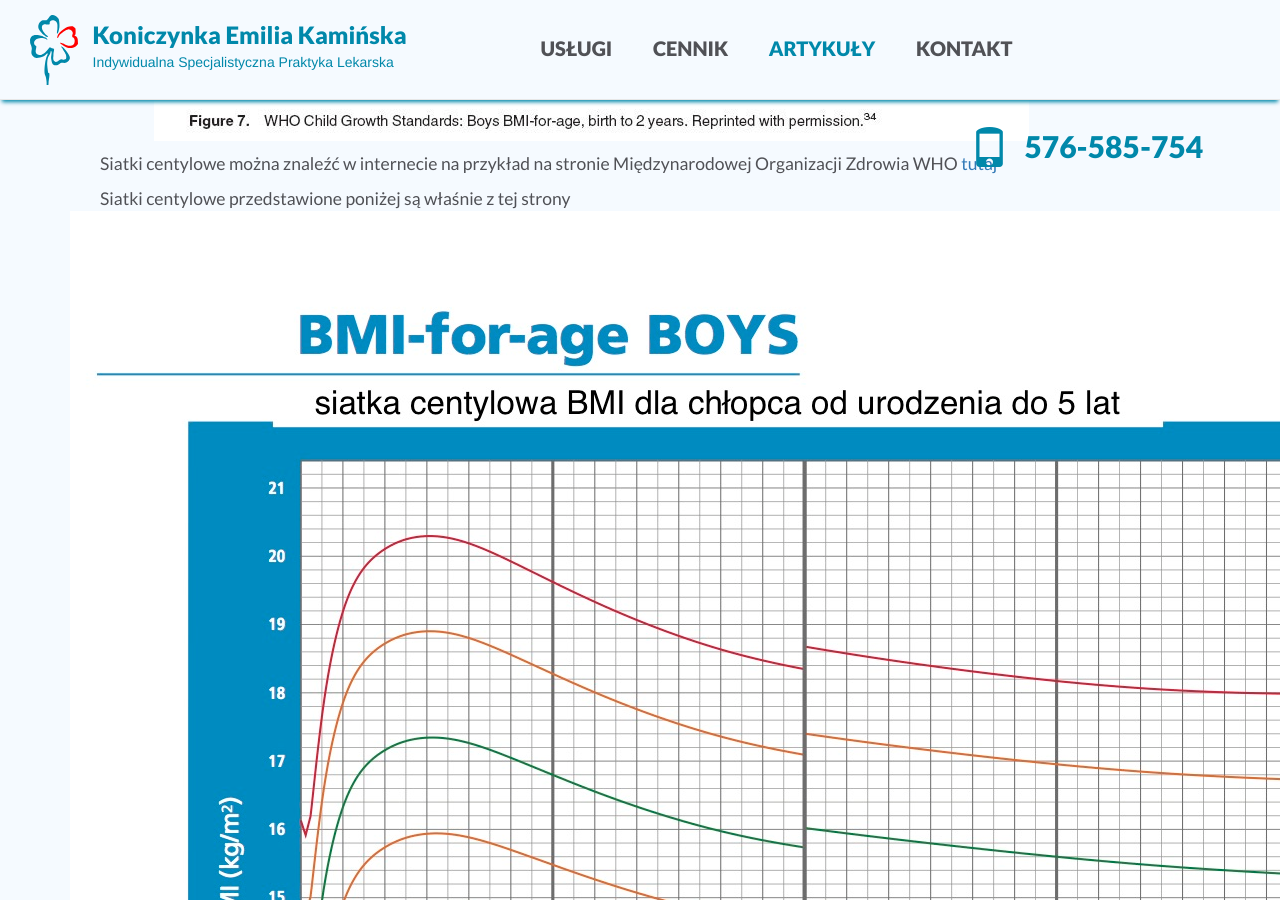
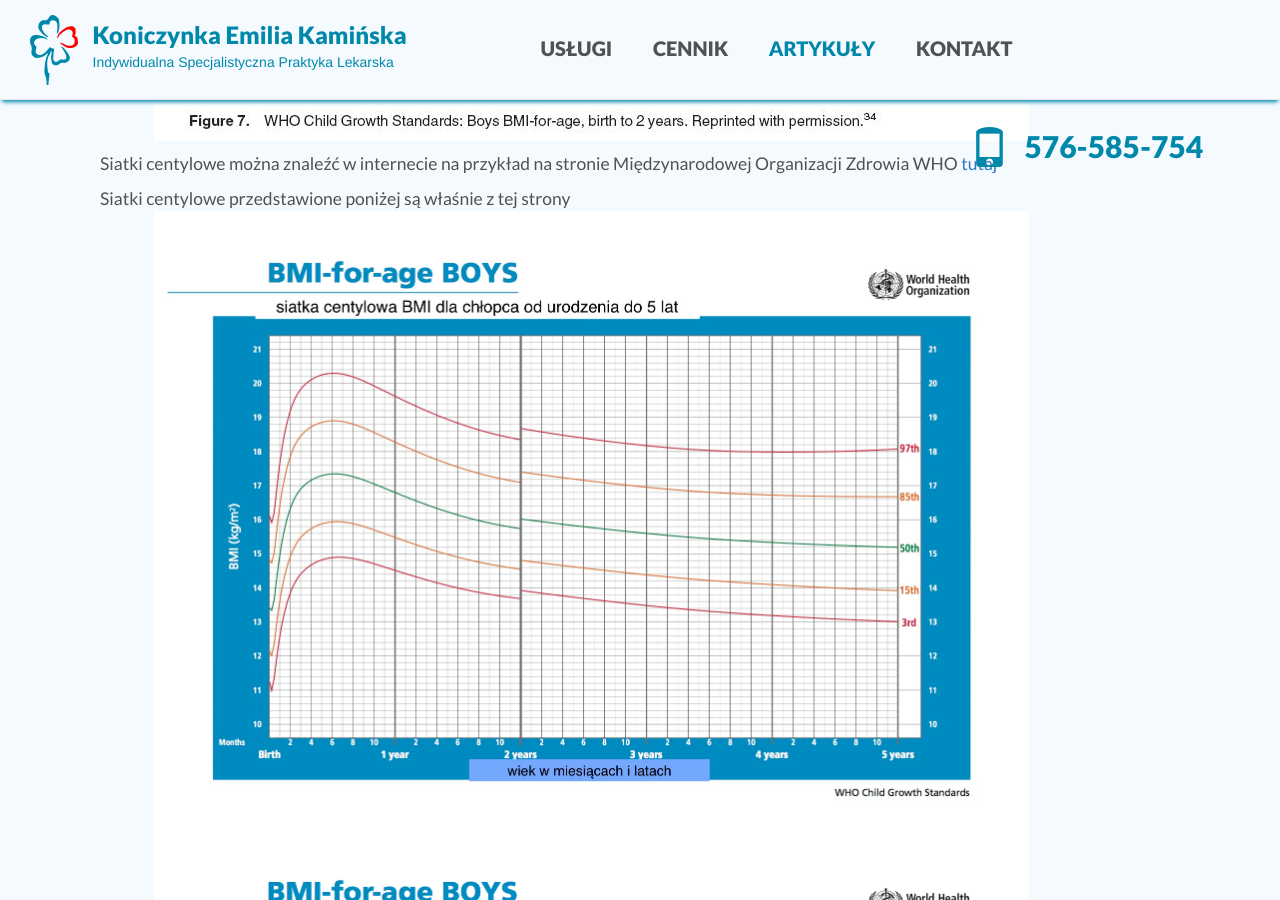
Before and after one commit to kardigen/koniczynka-med.guthub.io, a Jekyll site: the page built from _posts/2017-12-21-nadwaga-i-otyosc.markdown, in a window 1280 px wide and 900 px high, scrolled down 1396 px. Built offline with Jekyll 4.4.1, drawn with Linux system fonts in a browser that asks for light colours.

Commit message:
pictures size fixes

```diff
--- a/_posts/2017-12-21-nadwaga-i-otyosc.markdown
+++ b/_posts/2017-12-21-nadwaga-i-otyosc.markdown
@@ -33,17 +33,17 @@ Gdy policzymy wskaźnik BMI dla naszego dziecka musimy go umieścić teraz na si
 Przedział między 85 a 97 centylem to nadwaga
 Przedział powyżej 97 centyla to otyłość
 
-![siatka nadwaga otylosc](/png/figure7.jpg)
+![siatka nadwaga otylosc](/png/figure7.jpg )
 
 Siatki centylowe można znaleźć w internecie na przykład na stronie Międzynarodowej Organizacji Zdrowia WHO [tutaj](http://www.who.int/childgrowth/standards/en/)
 
 Siatki centylowe przedstawione poniżej są właśnie z tej strony
-![siatka chlopcy](/png/cht_bfa_boys_p_0_5.jpg)
-![siatka chlopcy2](/png/cht_bfa_boys_p_2_5.png)
-![siatka chlopcy3](/png/cht_bmifa_boys_perc_5_19years.png)
-![siatka dziewcz](/png/cht_bfa_girls_p_0_5.png)
-![siatka dziewcz1](/png/cht_bfa_girls_p_2_5.png)
-![siatka dziewcz2](/png/cht_bmifa_girls_perc_5_19years.jpg)
+![siatka chlopcy](/png/cht_bfa_boys_p_0_5.jpg ){:width="875px"}
+![siatka chlopcy2](/png/cht_bfa_boys_p_2_5.png ){:width="875px"}
+![siatka chlopcy3](/png/cht_bmifa_boys_perc_5_19years.png ){:width="875px"}
+![siatka dziewcz](/png/cht_bfa_girls_p_0_5.png ){:width="875px"}
+![siatka dziewcz1](/png/cht_bfa_girls_p_2_5.png ){:width="875px"}
+![siatka dziewcz2](/png/cht_bmifa_girls_perc_5_19years.jpg ){:width="875px"}
 
 {:.R24}
 ## Przyczyny nadwagi i otyłości
```
